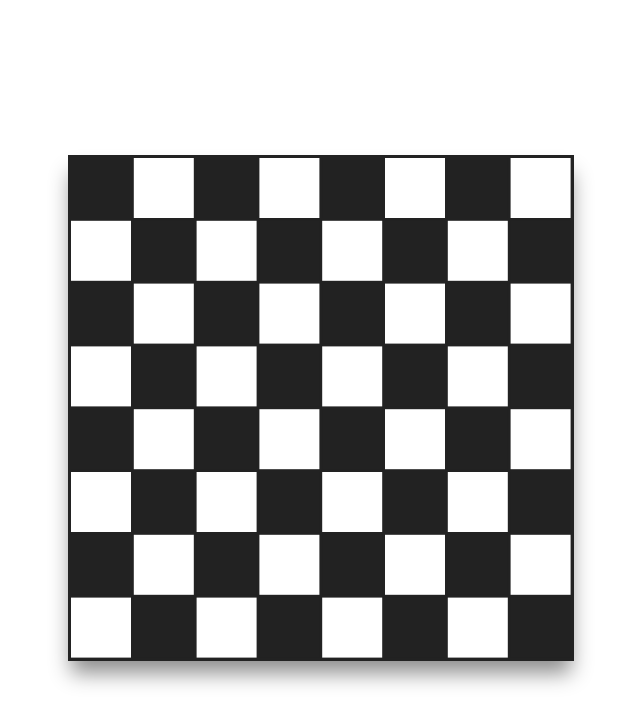
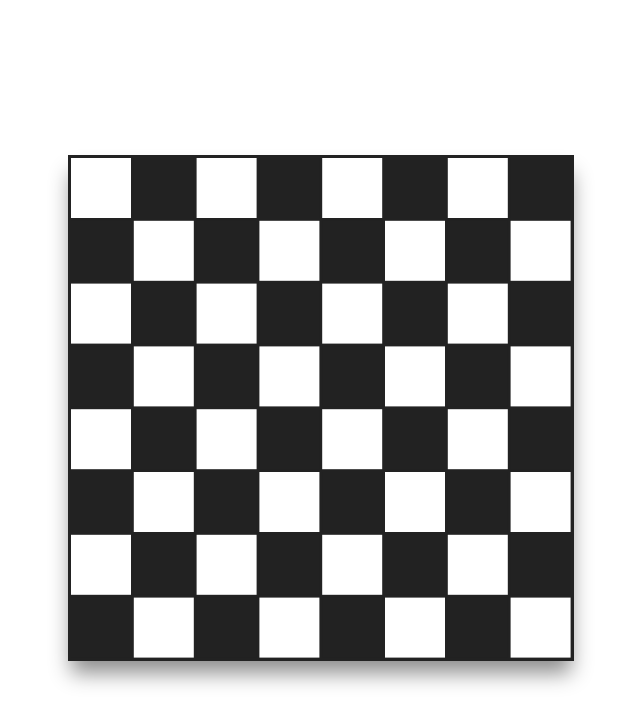
Before and after one commit to eduardoaraya/engine-chess-canvas-js, a plain HTML site: page index.html in a window 1280 px wide. Shown: the whole page, without its empty margins (319-959 px from the left). Drawn offline with Linux system fonts and the light colour scheme.

Commit message:
atualizando readme

```diff
--- a/index.html
+++ b/index.html
@@ -43,7 +43,7 @@
             const board = renderBoard(62.300,0.5);
 
             board.forEach((item,number) => {
-                let color = (number%2 == 0) ? '#222' : '#FFF';
+                let color = (number%2 == 0) ? '#FFF' : '#222';
                 let lastcolor = '';
                 item.forEach( pixel => {
                     if(lastcolor)
```
Also changed, not shown: tabuleiro.png.
